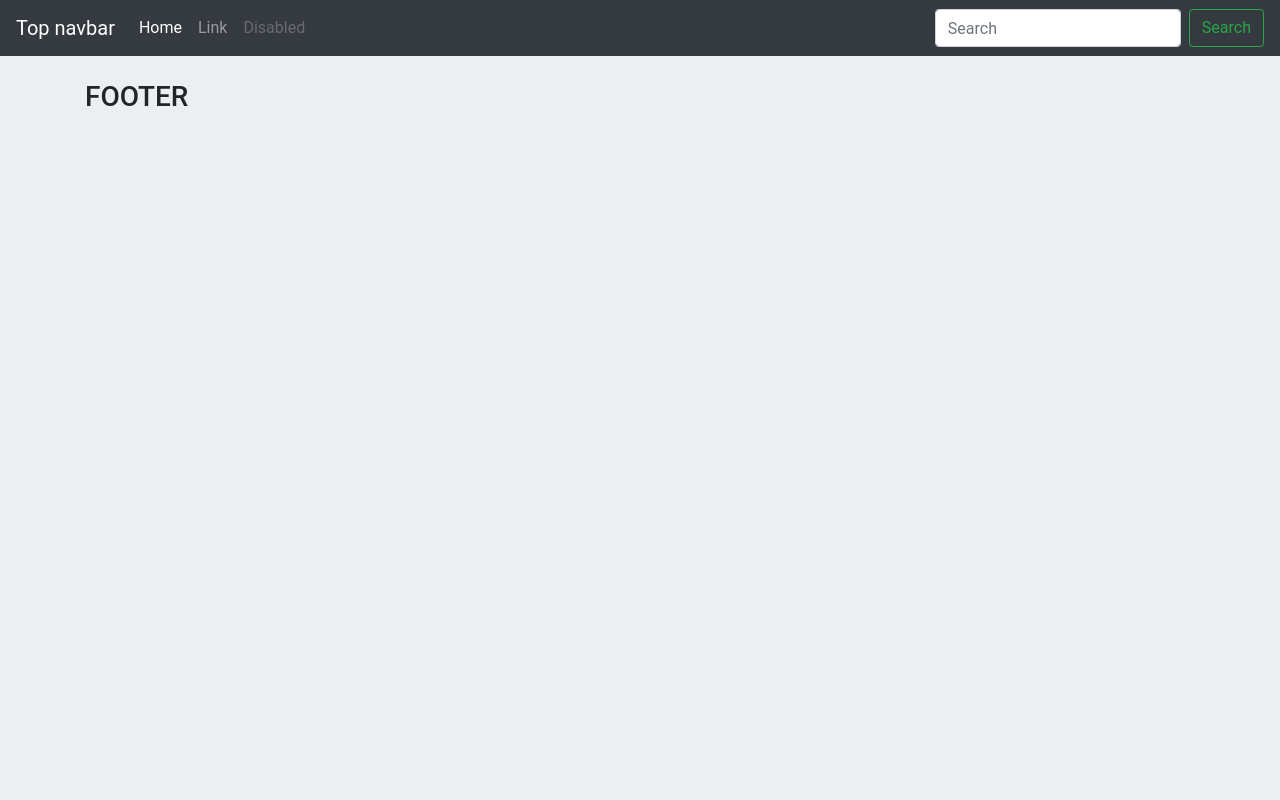
After one commit to Manefick/internet_magazin, a Django app: template templates/base.html in a window 1280 px wide. The commit adds this page. Run offline with Django 3.2, Linux system fonts and the light colour scheme; the template is opened without the code that fills it, so the values that code supplies are empty; some libraries are stand-ins or nearby versions.

Commit message:
11.12/2019

```diff
--- a/landing/urls.py
+++ b/landing/urls.py
@@ -2,6 +2,5 @@
 from . import views
 
 urlpatterns = [
-    path('', views.index, name= 'index'),
-    path('123', views.landing, name= 'landing'),
+    path('home', views.home, name='home'),
 ]
--- a/products/models.py
+++ b/products/models.py
@@ -3,6 +3,7 @@
 class Product(models.Model):
     name = models.CharField(max_length=64,  blank=True, null=True, default=None)
     description = models.TextField(blank=True, null=True, default=None)
+    short_description = models.TextField(blank=True, null=True, default=None)
     price = models.DecimalField(max_digits=10, decimal_places=2, default=0)
     is_active = models.BooleanField(default=True)
     created = models.DateTimeField(auto_now_add=True, auto_now=False)
@@ -21,6 +22,7 @@
     product = models.ForeignKey(Product, blank=True, null=True, default=None, on_delete=models.PROTECT)
     image = models.ImageField(upload_to='product_image')
     is_active = models.BooleanField(default=True)
+    is_mail = models.BooleanField(default=False)
     created = models.DateTimeField(auto_now_add=True, auto_now=False)
     update = models.DateTimeField(auto_now_add=False, auto_now=True)
 
--- a/static/style.css
+++ b/static/style.css
@@ -1,18 +1,26 @@
 html, body{
     height: 100%;
     max-height: 100%;
+    font-family: Roboto, sans-serif;
+    background-color: #edeef0;
 }
-.top-container{
-    padding-top: 10%;
+
+.selection-top{
+    margin: 20px;
 }
-.general-container{
-    background: url("img/photo_backgrounds_textures_app04.jpg");
-    height: 100%;
+
+.product-item{
+    height: 360px;
+    background-color: white;
+    border: 1px solid lightgray;
+    position: relative;
+    padding: 5px;
+    text-align: center;
+    margin-bottom: 10px;
 }
-.title{
-    color: white;
-    text-align: center;
-    font-weight: inherit;
-    line-height: revert;
 
+.add-to-card-btn{
+    position: absolute;
+    bottom: 15px;
+    left: 30px;
 }
--- /dev/null
+++ b/templates/base.html
@@ -0,0 +1,33 @@
+{% load static %}
+
+<!DOCTYPE html>
+<html lang="en">
+<head>
+    <meta charset="UTF-8">
+    <title>hello</title>
+
+    <link rel="stylesheet" href="https://stackpath.bootstrapcdn.com/bootstrap/4.3.1/css/bootstrap.min.css" integrity="sha384-ggOyR0iXCbMQv3Xipma34MD+dH/1fQ784/j6cY/iJTQUOhcWr7x9JvoRxT2MZw1T" crossorigin="anonymous">
+
+    <link rel="stylesheet" href="{% static 'style.css' %}">
+
+</head>
+<body>
+
+    <div class="wrapper">
+
+        {% include 'navbar.html' %}
+
+
+        {% block content %}
+        {% endblock content %}
+
+        {% include 'footer.html' %}
+
+    </div>
+
+    <script src="https://code.jquery.com/jquery-3.3.1.slim.min.js" integrity="sha384-q8i/X+965DzO0rT7abK41JStQIAqVgRVzpbzo5smXKp4YfRvH+8abtTE1Pi6jizo" crossorigin="anonymous"></script>
+    <script src="https://cdnjs.cloudflare.com/ajax/libs/popper.js/1.14.7/umd/popper.min.js" integrity="sha384-UO2eT0CpHqdSJQ6hJty5KVphtPhzWj9WO1clHTMGa3JDZwrnQq4sF86dIHNDz0W1" crossorigin="anonymous"></script>
+    <script src="https://stackpath.bootstrapcdn.com/bootstrap/4.3.1/js/bootstrap.min.js" integrity="sha384-JjSmVgyd0p3pXB1rRibZUAYoIIy6OrQ6VrjIEaFf/nJGzIxFDsf4x0xIM+B07jRM" crossorigin="anonymous"></script>
+
+</body>
+</html>
--- /dev/null
+++ b/templates/footer.html
@@ -0,0 +1,7 @@
+<footer class="footer">
+    <div class="container">
+        <div class="text">
+            <h3>FOOTER</h3>
+        </div>
+    </div>
+</footer>
--- a/templates/landing/landing.html
+++ b/templates/landing/landing.html
@@ -7,7 +7,7 @@
 
     <link rel="stylesheet" href="https://stackpath.bootstrapcdn.com/bootstrap/4.3.1/css/bootstrap.min.css" integrity="sha384-ggOyR0iXCbMQv3Xipma34MD+dH/1fQ784/j6cY/iJTQUOhcWr7x9JvoRxT2MZw1T" crossorigin="anonymous">
 
-    <link rel="stylesheet" href="{% static 'style.css' %}">
+    <link rel="stylesheet" href="{% static 'landing.css' %}">
 
 </head>
 <body>
--- /dev/null
+++ b/templates/navbar.html
@@ -0,0 +1,23 @@
+<nav class="navbar navbar-expand-md navbar-dark bg-dark mb-4">
+  <a class="navbar-brand" href="#">Top navbar</a>
+  <button class="navbar-toggler" type="button" data-toggle="collapse" data-target="#navbarCollapse" aria-controls="navbarCollapse" aria-expanded="false" aria-label="Toggle navigation">
+    <span class="navbar-toggler-icon"></span>
+  </button>
+  <div class="collapse navbar-collapse" id="navbarCollapse">
+    <ul class="navbar-nav mr-auto">
+      <li class="nav-item active">
+        <a class="nav-link" href="#">Home <span class="sr-only">(current)</span></a>
+      </li>
+      <li class="nav-item">
+        <a class="nav-link" href="#">Link</a>
+      </li>
+      <li class="nav-item">
+        <a class="nav-link disabled" href="#" tabindex="-1" aria-disabled="true">Disabled</a>
+      </li>
+    </ul>
+    <form class="form-inline mt-2 mt-md-0">
+      <input class="form-control mr-sm-2" type="text" placeholder="Search" aria-label="Search">
+      <button class="btn btn-outline-success my-2 my-sm-0" type="submit">Search</button>
+    </form>
+  </div>
+</nav>
--- a/test_project/urls.py
+++ b/test_project/urls.py
@@ -15,11 +15,15 @@
 """
 from django.contrib import admin
 from django.urls import path, include
+from django.conf import settings
+from django.conf.urls.static import static
 
 urlpatterns = [
     path('admin/', admin.site.urls),
-    path('landing/', include('landing.urls')),
+    path('', include('landing.urls')),
     path('products', include('products.urls')),
     path('orders', include('orders.urls')),
 
-]
+]\
+    +static(settings.STATIC_URL, document_root=settings.STATIC_ROOT)\
+    +static(settings.MEDIA_URL, document_root=settings.MEDIA_ROOT)
```
Also changed, not shown: landing/views.py (+5 -3 lines), static/landing.css (added, +18 -0 lines), templates/landing/home.html (added, +35 -0 lines), test_project/settings.py (+7 -1 lines), db.sqlite3, product_image/apple_wath.jpg (added), product_image/macbook.jpg (added), products/migrations/0003_auto_20191211_1607.py (added), products/migrations/0004_productimage_is_mail.py (added), static/img/slider0.jpg (added).
